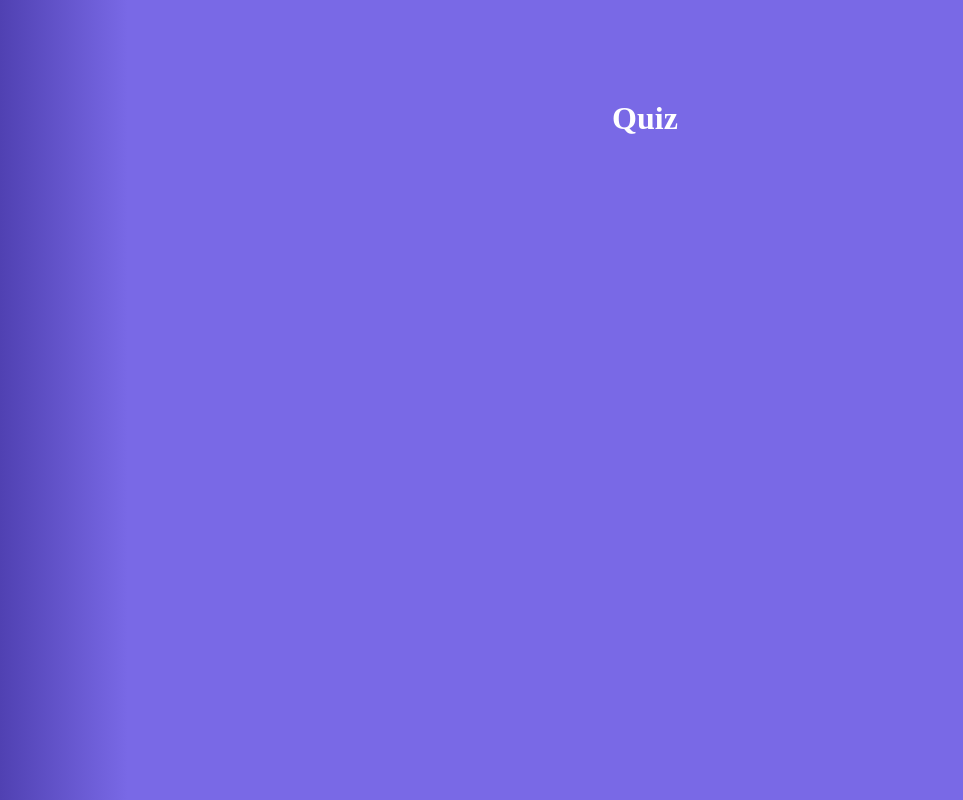
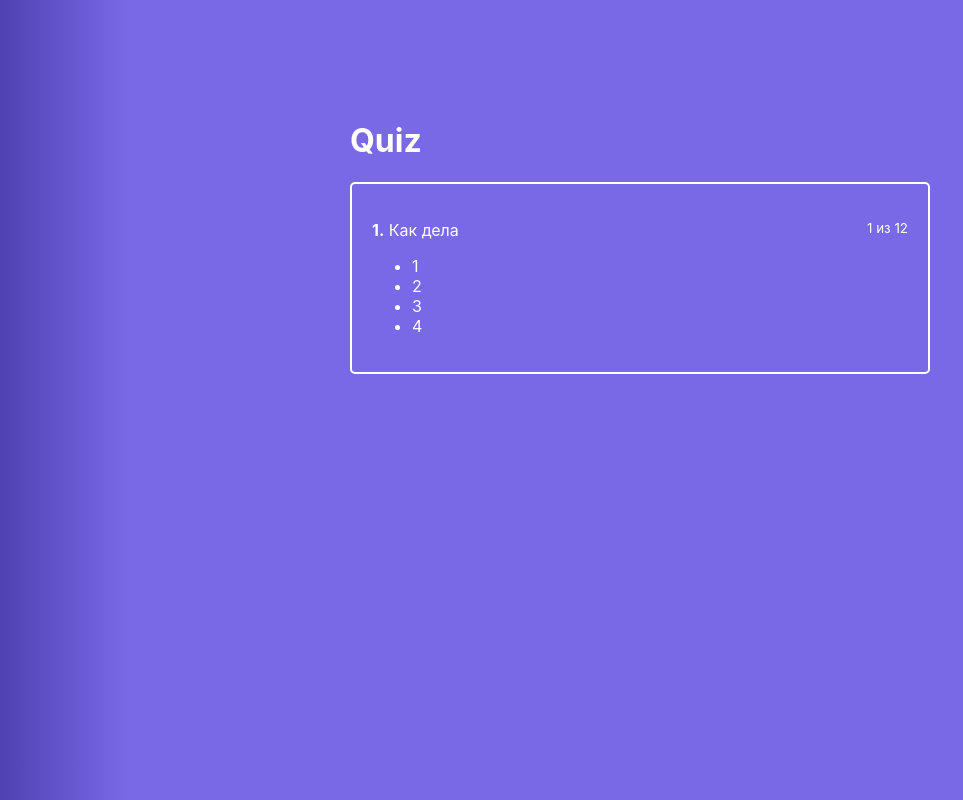
Before and after one commit to sadigzade/react-quiz, a React (Create React App) app: page / in a window 1280 px wide. Shown: the whole page, without its empty margins (0-963 px from the left). Built offline with nearby package versions, Linux system fonts and the light colour scheme; the HTML template or start-up script is replaced by a standard one.

Commit message:
Implemented the active question component

```diff
--- a/src/components/ActiveQuiz/ActiveQuiz.jsx
+++ b/src/components/ActiveQuiz/ActiveQuiz.jsx
@@ -0,0 +1,25 @@
+import React from 'react';
+
+import classes from './ActiveQuiz.module.scss';
+
+const ActiveQuiz = (props) => {
+  return (
+    <div className={classes.ActiveQuiz}>
+      <p className={classes.Question}>
+        <span>
+          <strong>1.</strong>&nbsp;Как дела
+        </span>
+        <small>1 из 12</small>
+      </p>
+
+      <ul>
+        <li>1</li>
+        <li>2</li>
+        <li>3</li>
+        <li>4</li>
+      </ul>
+    </div>
+  );
+};
+
+export default ActiveQuiz;
--- a/src/components/ActiveQuiz/ActiveQuiz.module.scss
+++ b/src/components/ActiveQuiz/ActiveQuiz.module.scss
@@ -1,2 +1,12 @@
 .ActiveQuiz {
+  padding: 20px;
+  color: #fff;
+  border: 2px solid #fff;
+  border-radius: 5px;
+  margin: 0 10px;
+
+  .Question {
+    display: flex;
+    justify-content: space-between;
+  }
 }
--- a/src/containers/Quiz/Quiz.jsx
+++ b/src/containers/Quiz/Quiz.jsx
@@ -1,4 +1,6 @@
 import React, { Component } from 'react';
+
+import ActiveQuiz from '../../components/ActiveQuiz/ActiveQuiz';
 
 import classes from './Quiz.module.scss';
 
@@ -10,7 +12,10 @@ class Quiz extends Component {
   render() {
     return (
       <div className={classes.Quiz}>
-        <h1>Quiz</h1>
+        <div className={classes.QuizWrapper}>
+          <h1>Quiz</h1>
+          <ActiveQuiz />
+        </div>
       </div>
     );
   }
--- a/src/containers/Quiz/Quiz.module.scss
+++ b/src/containers/Quiz/Quiz.module.scss
@@ -10,4 +10,8 @@
     color: #fff;
     margin-left: 10px;
   }
+
+  &Wrapper {
+    width: 600px;
+  }
 }
--- a/src/index.css
+++ b/src/index.css
@@ -1,7 +1,17 @@
 *,
-*:after,
-*:before {
+*::after,
+*::before {
   box-sizing: border-box;
+}
+
+body {
   margin: 0;
-  padding: 0;
+  font-family: -apple-system, BlinkMacSystemFont, 'Segoe UI', 'Roboto', 'Oxygen', 'Ubuntu',
+    'Cantarell', 'Fira Sans', 'Droid Sans', 'Helvetica Neue', sans-serif;
+  -webkit-font-smoothing: antialiased;
+  -moz-osx-font-smoothing: grayscale;
 }
+
+code {
+  font-family: source-code-pro, Menlo, Monaco, Consolas, 'Courier New', monospace;
+}
```
